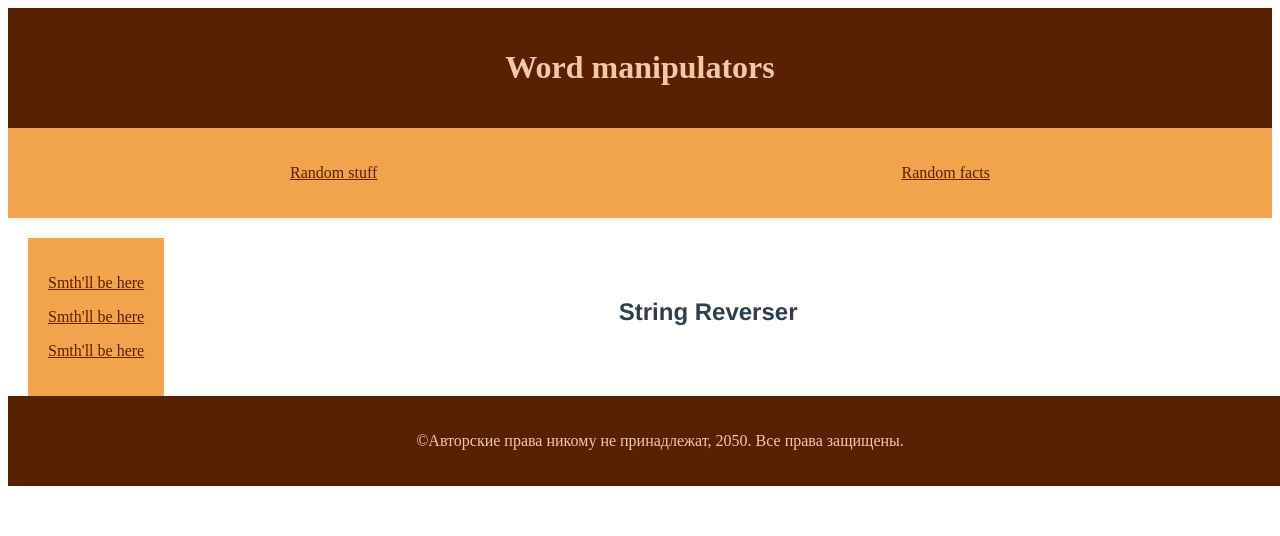
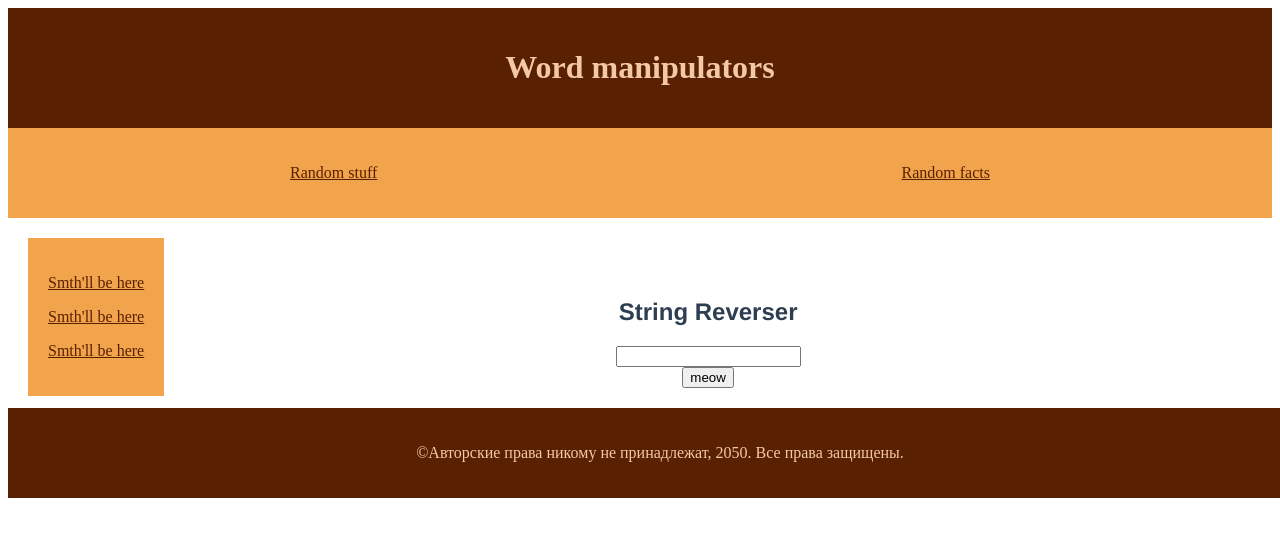
Before and after one commit to Annora-Charming/Words_Manipulators_Vue, a Vue app: page / in a window 1280 px wide. Shown: the top 536 px of the page. Built offline with nearby package versions, Linux system fonts and the light colour scheme.

Commit message:
Wrote tests and the component itself
Написала тесты для компонента StringReverser и сам компонент

Wrote tests for the StringReverser component and wrote the component itself

```diff
--- a/src/components/ReverseString.vue
+++ b/src/components/ReverseString.vue
@@ -1,12 +1,27 @@
 <template>
   <div>
     <h2>String Reverser</h2>
+    <input id="reverserInput" v-model="value" />
+    <div id="buttons">
+      <button id="meow" v-on:click="value = value + '(=`ω´=)'">meow</button>
+    </div>
+    {{ reversedString }}
   </div>
 </template>
 
 <script>
 export default {
   name: "ReverseString",
+  data() {
+    return {
+      value: "",
+    };
+  },
+  computed: {
+    reversedString() {
+      return this.value.split("").reverse().join("");
+    },
+  },
 };
 </script>
 
```
Also changed, not shown: 1 other file (tests, documents, lock files or other folders).
